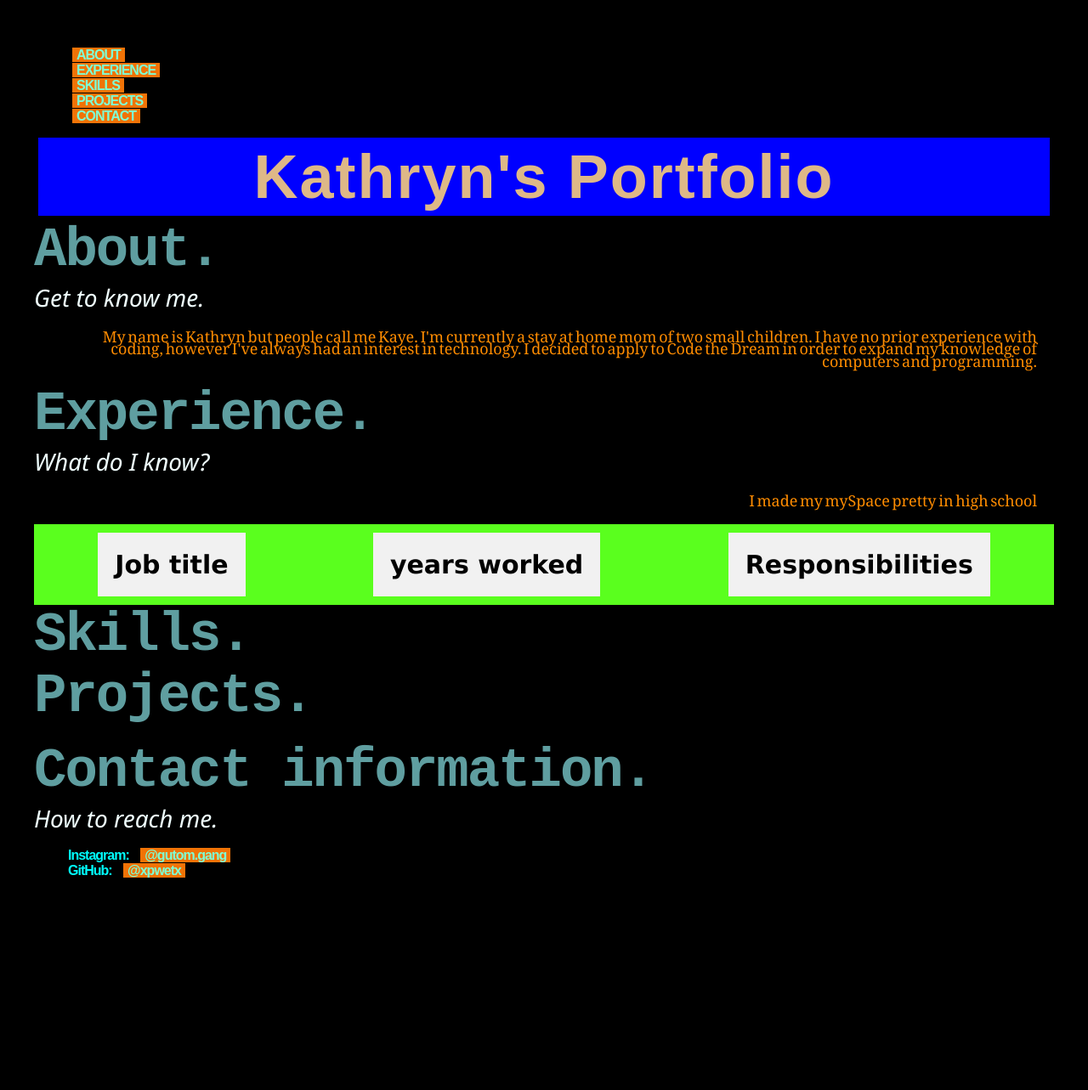
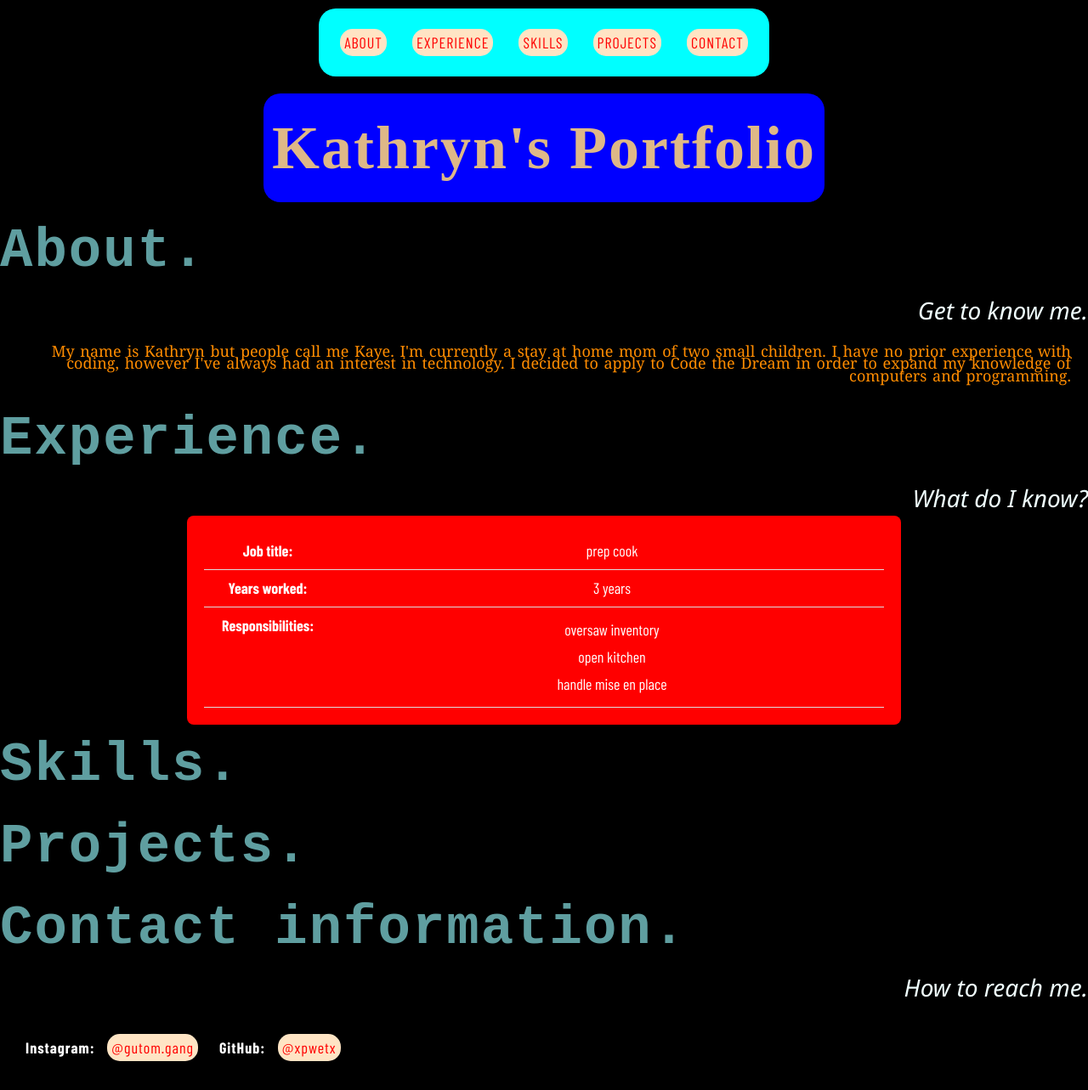
Before and after one commit to xpwetx/KathrynJoiMiranda-Jupiter, a plain HTML site: page index.html in a window 1280 px wide. Shown: the whole page at 85% size. Before the commit the page ends 1090 px from the top, so only its background shows below. Drawn offline with nearby package versions, Linux system fonts and the light colour scheme; a web font is replaced by a local one.

Commit message:
formatted styles revised

```diff
--- a/css/index.css
+++ b/css/index.css
@@ -1,63 +1,59 @@
 body {
-    padding: 20px;
-    margin: 20px;
-    background-color: #000;
-    color: aqua;
-
-
+    background-color: #000000;
+    color: #ffffff;
+    font-family: 'Barlow Condensed', sans-serif;
+    font-size: 18px;
+    line-height: 1.5;
+    margin: 0;
+    padding: 0;
+    text-align: center;
 }
 
 a {
-    padding: 0px 5px;
-    margin: 10px 5px;
+    text-align: center;
+    padding: 5px 5px;
+    margin: 5px 5px;
     border-style: hidden;
-    background-color: rgb(240, 115, 6);
+    border-radius: 15px;
     text-decoration: none;
-    color: aquamarine;
+    color: red;
+    background-color: bisque;
+    font-family: 'Barlow condensed', sans-serif;
 }
 
-@import url('https://fonts.googleapis.com/css2?family=Twinkle+Star&display=swap');
-
-ul li {
-    padding: 0px;
-    margin: 0px;
-    letter-spacing: -1px;
-    line-height: -1.4px;
-    word-spacing: 5px;
-    font-weight: 700;
-    font-family: 'Twinkle Star', sans-serif;
-    list-style-type: none;
-    font-size: 16px;
-    text-align: left;
-
+.center-content {
+    display: flex;
+    justify-content: center;
+    text-align: center;
 }
 
 h1 {
     position: sticky;
     top: 0;
-    padding: 5px;
-    margin: 5px;
+    padding: 10px;
+    margin: 10px;
     color: burlywood;
     background-color: blue;
-    font-family: papyrus, fantasy;
+    border-radius: 20px;
     font-size: 72px;
     text-align: center;
     z-index: 1000;
     font-weight: bolder;
     letter-spacing: 2px;
+    font-family: 'Jersey 10', serif;
+    display: inline-block;
 }
+
 
 h2 {
     padding: 0px;
     margin: 0px;
     color: cadetblue;
-    letter-spacing: -2px;
+    letter-spacing: 2px;
     font-weight: bold;
     font-family: 'Courier New', Courier, monospace;
     font-size: 64px;
     text-align: left;
-
-
 }
 
 p {
@@ -69,14 +65,13 @@ p {
     font-style: italic;
     font-weight: 100;
     font-family: 'Segoe UI', Tahoma, Geneva, Verdana, sans-serif;
-    text-align: justify;
+    text-align: right;
+}
 
-
-}
 
 .p2 {
     text-align: right;
-    word-spacing: -2px;
+    word-spacing: 2px;
     line-height: 0.8;
     padding: 10px;
     margin: 10px;
@@ -85,24 +80,140 @@ p {
     font-size: 18px;
     color: darkorange;
     font-family: Cambria, Cochin, Georgia, Times, 'Times New Roman', serif;
+}
 
-
+nav {
+    width: 100%;
+    display: flex;
+    justify-content: center;
 }
 
 .flex-container {
+    /* Home */
+    height: 60px;
+    width: auto;
+    max-width: fit-content;
     display: flex;
-    background-color: rgb(90, 255, 30);
-    justify-content: space-around;
+    flex-direction: row;
+    justify-content: center;
+    padding: 10px;
+    margin: 10px;
+    background-color: aqua;
+    color: rgb(0, 2, 0);
+    font-size: 18px;
+    font-weight: 100;
+    text-align: center;
+    letter-spacing: 1px;
+    line-height: 1.5;
+    word-spacing: 5px;
+    border-radius: 20px;
 }
 
-.flex-container>div {
+.flex-container ul {
+    list-style-type: none;
+    justify-content: center;
+    padding: 0;
+    margin: 0;
+    display: flex;
+    color: #000000;
+    flex-direction: row;
+    align-items: center;
+}
 
-    font-family: Verdana, Geneva, Tahoma, sans-serif;
-    font-weight: 900;
-    color: #000;
-    background-color: #f1f1f1;
+.flex-container ul li {
+    justify-content: center;
+    list-style-type: none;
+    margin: 0 10px;
+    font-family: 'Barlow Condensed', sans-serif;
+}
+
+.experience-container {
+    max-width: 800px;
+    margin: 0 auto;
+    padding: 20px;
+    background-color:red;
+    color:#ffffff;
+    border-radius: 8px;
+}
+
+/* Experience */
+.flex-container-experience {
+    display: flex;
+    flex-direction: column;
+}
+
+.chart-row {
+    display: flex;
+    justify-content: space-between;
+    padding: 8px 0;
+    border-bottom: 1px solid #ddd;
+}
+
+.chart-label {
+    font-weight: bold;
+    width: 150px;
+}
+
+.chart-data {
+    flex: 1;
+    padding-left: 10px;
+}
+
+ul {
+    padding: 0;
+    margin: 0;
+    list-style-type: none;
+}
+
+ul li{
+    font-family: 'Barlow Condensed', sans-serif;
+    margin-bottom: 5px;
+    color: white;
+}
+
+
+.flex-container-experience ul {
+    margin-top: 5px;
+}
+
+.flex-container-experience ul li {
+    color:#fff;
+}
+
+/* Contact */
+.flex-container-contact {
+    display: flex;
+    justify-content: center;
+    align-items: center;
+    padding: 10px;
     margin: 10px;
-    padding: 20px;
-    font-size: 30px;
+    background-color: rgb(0, 0, 0);
+    color: rgb(255, 255, 255);
+    font-size: 18px;
+    font-weight: 100;
+    text-align: center;
+    letter-spacing: 1px;
+    line-height: 1.5;
+    word-spacing: 5px;
+    border-radius: 20px;
+    height: 60px;
+    width: auto;
+    max-width: fit-content;
+}
+
+.flex-container-contact ul {
+    display: flex;
     justify-content: center;
+    align-items: center;
+    list-style-type: none;
+    padding: 0;
+    margin: 0;
+    color: #ffffff;
+    flex-direction: row;
 }
+
+.flex-container-contact ul li {
+    margin: 0 10px;
+    font-family: 'Barlow Condensed', sans-serif;
+    color: #ffffff;
+}
--- a/index.html
+++ b/index.html
@@ -1,42 +1,39 @@
 <!DOCTYPE html>
-
-
 <html>
 
 <head>
-  <title>
-    Kathryn's Portfolio
-  </title>
+  <meta charset="UTF-8">
+  <meta name="viewport" content="width=device-width, initial-scale=1.0">
+  <title> Kathryn's Portfolio</title>
+  <link rel="stylesheet" href="css/index.css">
+  <link rel="preconnect" href="https://fonts.googleapis.com">
+  <link rel="preconnect" href="https://fonts.gstatic.com" crossorigin>
+  <link
+    href="https://fonts.googleapis.com/css2?family=Barlow+Condensed:ital,wght@0,100;0,200;0,300;0,400;0,500;0,600;0,700;0,800;0,900;1,100;1,200;1,300;1,400;1,500;1,600;1,700;1,800;1,900&family=Jersey+10&display=swap"
+    rel="stylesheet">
 
-  <link rel="stylesheet" href="css/index.css">
+</head>
+
+<body>
   <nav>
+    <div class="flex-container">
       <ul>
-
         <li><a href="#About">ABOUT</a></li>
         <li><a href="#Experience">EXPERIENCE</a></li>
         <li><a href="#Skills">SKILLS</a></li>
         <li><a href="#Projects">PROJECTS</a></li>
         <li><a href="#Contact">CONTACT</a></li>
       </ul>
-
-
-
-
-
-
+    </div>
   </nav>
 
-</head>
-
-<body>
-
+  <div class="center-content">
     <h1>Kathryn's Portfolio</h1>
+  </div>
 
   <section id="About">
     <h2>About.</h2>
     <p>Get to know me.</p>
-
-
 
     <p class="p2">My name is Kathryn but people call me Kaye. I'm currently a stay at home mom of two small children. I
       have no prior
@@ -45,22 +42,32 @@
   </section>
 
   <section id="Experience">
-
     <h2>Experience.</h2>
     <p>What do I know?</p>
-    <p class="p2">
-
-      I made my mySpace pretty in high school
-    </p>
-<div class="flex-container">
-  <div>Job title</div>
-  <div>years worked</div>
-  <div>Responsibilities</div>
-</div>
-
-
   </section>
 
+  <section class="experience-container">
+    <div class="flex-container-experience">
+      <div class="chart-row">
+        <div class="chart-label"><strong>Job title:</strong></div>
+        <div class="chart-data">prep cook</div>
+        </div>
+        <div class="chart-row">
+          <div class="chart-label"><strong>Years worked:</strong></div>
+          <div class="chart-data">3 years</div>
+          </div>
+          <div class="chart-row">
+            <div class="chart-label"><strong>Responsibilities:</strong></div>
+            <div class="chart-data">
+            <ul>
+              <li>oversaw inventory</li>
+              <li>open kitchen</li>
+              <li>handle mise en place</li>
+            </ul>
+        </div>
+        </div>
+      </div>
+      </section>
 
   <section id="Skills">
     <h2>Skills.</h2>
@@ -68,16 +75,22 @@
 
   <section id="Projects">
     <h2>Projects.</h2>
-    <ul></ul>
+
   </section>
 
   <section id="Contact">
     <h2>Contact information.</h2>
     <p>How to reach me.</p>
+
+    <div class="flex-container-contact">
       <ul>
-      <li><strong>Instagram:</strong> <a href="https://instagram.com/@gutom.gang" target="_blank">@gutom.gang</a></li>
-      <li><strong>GitHub:</strong> <a href="https://github.com/@xpwetx" target="_blank">@xpwetx</a></li>
+        <li><strong>Instagram: </strong><a href="https://instagram.com/gutom.gang" target="_blank"
+            aria-label="Visit Instagram profile of @gutom.gang">@gutom.gang</a></li>
+        <li><strong>GitHub: </strong><a href="https://github.com/xpwetx" target="_blank"
+            aria-label="Visit GitHub profile of @xpwetx">@xpwetx</a></li>
       </ul>
+    </div class>
+
   </section>
 </body>
 
```
Lines whose indentation alone changed are shown as unchanged.
